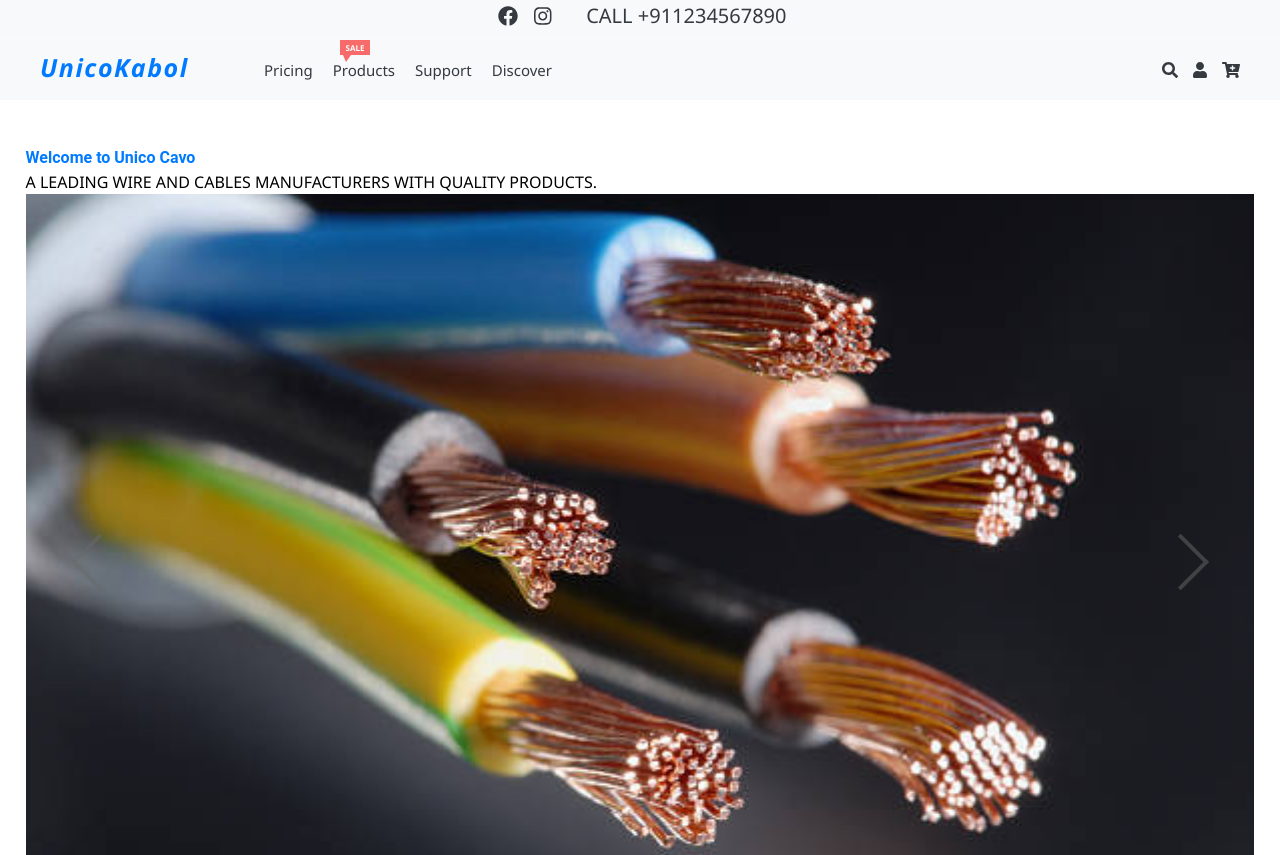
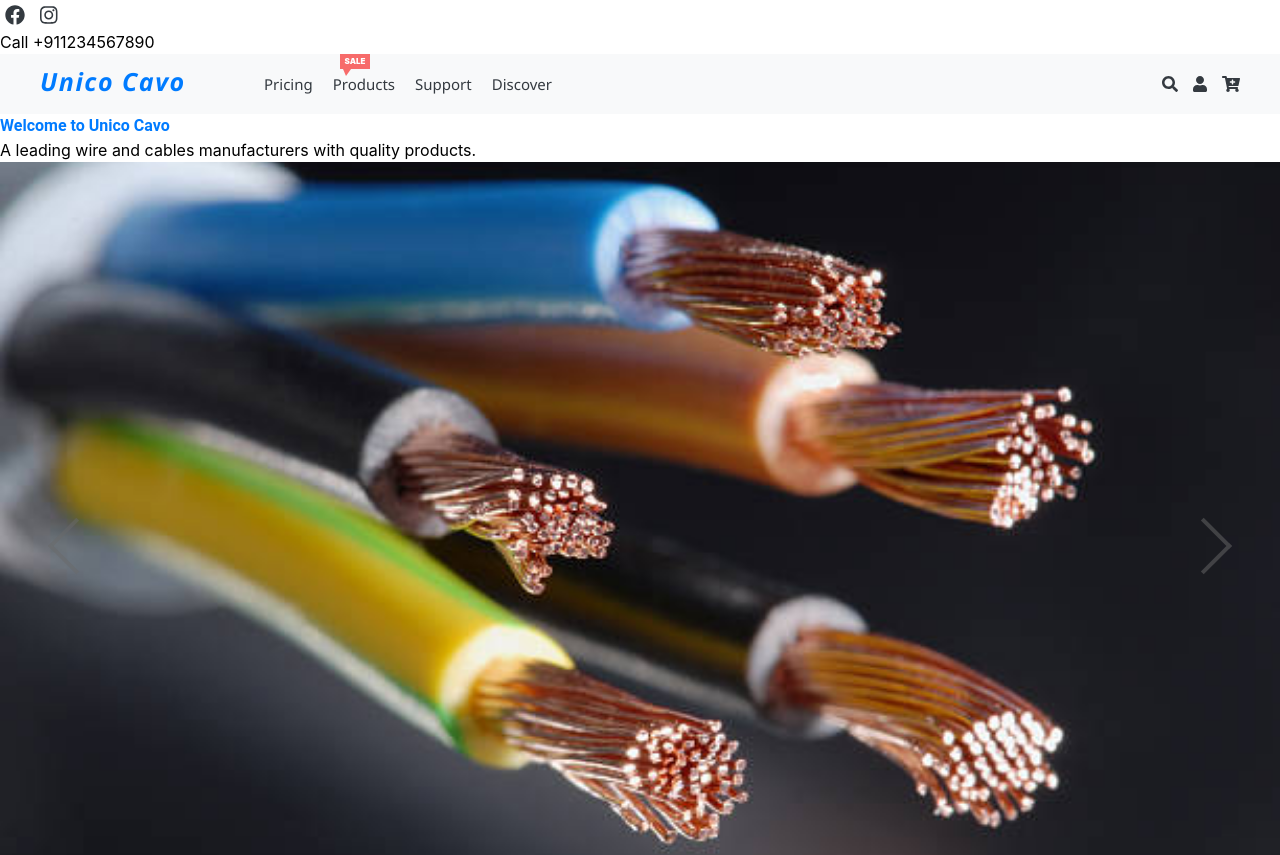
Before and after one commit to Dipendra-creator/Unico-Cavo, a Next.js app: page / in a window 1280 px wide. Shown: the top 855 px of the page. Built offline with nearby package versions, Linux system fonts and the light colour scheme.

Commit message:
Removed Side space from carousel

```diff
--- a/pages/components/Main/index.tsx
+++ b/pages/components/Main/index.tsx
@@ -9,13 +9,13 @@ export default function Main() {
     return (
         <>
             <section className="text-gray-600 body-font">
-                <div className="main">
+                <div>
                     <div className="flex flex-col text-center w-full mb-12">
                         <h1 className="heading backdrop-blur-xl:text-3xl text-2xl font-medium title-font mb-4 text-gray-900">
                             Welcome to Unico Cavo
                         </h1>
                         <p className="pera lg mx-auto leading-relaxed text-base">
-                            A LEADING WIRE AND CABLES MANUFACTURERS WITH QUALITY PRODUCTS.
+                            A leading wire and cables manufacturers with quality products.
                         </p>
                     </div>
                     <AwesomeSlider>
--- a/pages/components/Navbar/index.tsx
+++ b/pages/components/Navbar/index.tsx
@@ -1,7 +1,5 @@
 import {FontAwesomeIcon} from "@fortawesome/react-fontawesome"
 import {faUser, faSearch, faCartPlus, faAngleLeft} from '@fortawesome/free-solid-svg-icons'
-
-
 
 export default function Navbar() {
     return (
@@ -10,7 +8,7 @@ export default function Navbar() {
                 <div className="container">
                     <div className="row v-center">
                         <div className="header-item item-left">
-                            <div className="logo"><a href="#">UnicoKabol</a></div>
+                            <div className="logo"><a href="#">Unico Cavo</a></div>
                         </div>
                         <div className="header-item item-center">
                             <div className="menu-overlay"/>
@@ -57,7 +55,6 @@ export default function Navbar() {
                     </div>
                 </div>
             </header>
-
         </>
     )
 }
--- a/pages/components/Upperbar/index.tsx
+++ b/pages/components/Upperbar/index.tsx
@@ -1,17 +1,19 @@
 import '@fortawesome/fontawesome-svg-core/styles.css';
-import { FontAwesomeIcon } from "@fortawesome/react-fontawesome"
+import {FontAwesomeIcon} from "@fortawesome/react-fontawesome"
 
 export default function Upperbar() {
     return (
-        <div className="social-call">
-                <div className="social">
-                    <a className={"link"} href={"#"}><FontAwesomeIcon icon={["fab", "facebook"]} /> </a>
-                    <a className={"link"} href={"#"}><FontAwesomeIcon icon={["fab", "instagram"]} /></a>
+        <div className="w-full border-2 border-b border-solid border-transparent flex justify-center
+        border-b-2
+        ">
+            <div className="social">
+                <a className={"link"} href={"#"}><FontAwesomeIcon icon={["fab", "facebook"]}/> </a>
+                <a className={"link"} href={"#"}><FontAwesomeIcon icon={["fab", "instagram"]}/></a>
 
-                </div>
-                <div className="phone">
-                    <span>Call +911234567890</span>
-                </div>
             </div>
+            <div className="ml-2 text-xl">
+                <span>Call +911234567890</span>
+            </div>
+        </div>
     )
 }
--- a/styles/globals.css
+++ b/styles/globals.css
@@ -45,42 +45,40 @@ body {
 a {
     color: inherit;
     text-decoration: none;
-}
-
-*{
     margin: 0;
     padding: 0;
     box-sizing: border-box;
-  text-decoration: none;
     list-style: none;
     font-family: 'Segoe UI', Tahoma, Geneva, Verdana, sans-serif;
 }
 
-*:before, *:after{
+
+*:before, *:after {
     box-sizing: border-box;
 }
 
 
-.container{
+.container {
     max-width: 1200px;
     margin: auto;
 }
 
-.row{
+.row {
     display: flex;
     flex-wrap: wrap;
 }
 
-.v-center{
+.v-center {
     align-items: center;
 }
+
 .btn {
     background-color: var(--orange);
 }
 
 /*SOCIAL CALL*/
 
-.social-call{
+.social-call {
     width: 100%;
     height: 40px;
     border: 1px solid transparent;
@@ -92,22 +90,24 @@ a {
     cursor: pointer;
 }
 
-.link{
+.link {
     margin: 0 5px;
     color: var(--gray-dark);
     /*color: whitesmoke;*/
     font-size: 20px;
 }
-.social .link:hover{
+
+.social .link:hover {
     color: var(--primary);
 }
 
-.phone{
-  color: var(--gray-dark);
-  margin-left: 30px;
-  font-size: 20px;
-  text-transform: uppercase;
-}
+/*.phone {*/
+/*    color: var(--gray-dark);*/
+/*    margin-left: 30px;*/
+/*    font-size: 20px;*/
+/*    text-transform: uppercase;*/
+/*}*/
+
 /*END OF SOCIAL CALL*/
 
 
@@ -120,12 +120,22 @@ a {
     color: var(--gray-dark);
 }
 
-.header .item-left{ flex: 0 0 17%;}
-.header .item-center{ flex: 0 0 66%;}
-.header .item-right{ flex: 0 0 17%;display: flex; justify-content: flex-end;}
+.header .item-left {
+    flex: 0 0 17%;
+}
+
+.header .item-center {
+    flex: 0 0 66%;
+}
+
+.header .item-right {
+    flex: 0 0 17%;
+    display: flex;
+    justify-content: flex-end;
+}
 
 
-.header .item-right a{
+.header .item-right a {
     display: inline-block;
     margin-left: 15px;
     font-size: 16px;
@@ -133,7 +143,7 @@ a {
 }
 
 
-.header .logo a{
+.header .logo a {
     font-size: 25px;
     font-weight: 900;
     font-style: italic;
@@ -143,14 +153,13 @@ a {
 }
 
 
-
-.header .menu > ul > li{
+.header .menu > ul > li {
     display: inline-block;
     margin-left: 20px;
     line-height: 30px;
 }
 
-.header .menu > ul > li > a{
+.header .menu > ul > li > a {
     position: relative;
     display: block;
     font-size: 15px;
@@ -161,11 +170,11 @@ a {
 
 /*Sale LABEL*/
 
-.sale-design{
+.sale-design {
     position: relative;
 }
 
-.sale-design .sale-label{
+.sale-design .sale-label {
     position: absolute;
     top: -15px;
     right: 25px;
@@ -181,7 +190,7 @@ a {
     text-transform: uppercase;
 }
 
-.sale-design .sale-label:after{
+.sale-design .sale-label:after {
     content: '';
     position: absolute;
     left: 10%;
@@ -189,14 +198,14 @@ a {
     height: 0px;
     border-bottom: 5px solid transparent;
     border-left: 3px solid transparent;
-  border-top:7px solid #f76b6a;
+    border-top: 7px solid #f76b6a;
     border-right: 5px solid transparent;
     top: 100%;
 }
 
 /*END OF Sale LABEL*/
 
-.header .menu > ul > li .sub-menu{
+.header .menu > ul > li .sub-menu {
     position: absolute;
     z-index: 500;
     background-color: white;
@@ -217,16 +226,18 @@ a {
     justify-content: center;
     align-content: center;
 }
+
 .heading {
     color: var(--primary);
     font-weight: bolder;
     font-family: Roboto, sans-serif;
 }
+
 /*End of MAIN*/
 
 
-@media (min-width:992px){
-  .header .menu > ul > li.menu-item-has-children:hover .sub-menu{
+@media (min-width: 992px) {
+    .header .menu > ul > li.menu-item-has-children:hover .sub-menu {
         margin-top: 10px;
         opacity: 1;
         visibility: visible;
@@ -234,33 +245,33 @@ a {
 }
 
 .mobile-menu-head,
-.mobile-menu-trigger{
+.mobile-menu-trigger {
     display: none;
 }
 
 
-@media (max-width:991px){
-  .sale-design .sale-label{
+@media (max-width: 991px) {
+    .sale-design .sale-label {
         display: none;
     }
 
 
-  .header .item-center{
+    .header .item-center {
         order: 3;
         flex: 0 0 100%;
     }
 
     .header .item-right,
-  .header .item-left{
+    .header .item-left {
         flex: 0 0 auto;
     }
 
-  .v-center{
+    .v-center {
         justify-content: space-between;
     }
 
 
-  .header .menu{
+    .header .menu {
         position: fixed;
         top: 0;
         left: 0;
@@ -273,20 +284,20 @@ a {
     }
 }
 
-@media (max-width:990px){
-  .product-list .item{
+@media (max-width: 990px) {
+    .product-list .item {
         flex-basis: 50%;
         max-width: 50%;
     }
 
-  .product-list .product .product-thumb img{
+    .product-list .product .product-thumb img {
         max-width: 100%;
         width: 100%;
         height: 350px;
         object-fit: cover;
     }
 
-  .product-list .product .product-info{
+    .product-list .product .product-info {
         margin-top: 10px;
     }
 }
```
Also changed, not shown: pages/index.tsx (+0 -8 lines). Lines whose indentation alone changed are shown as unchanged.
